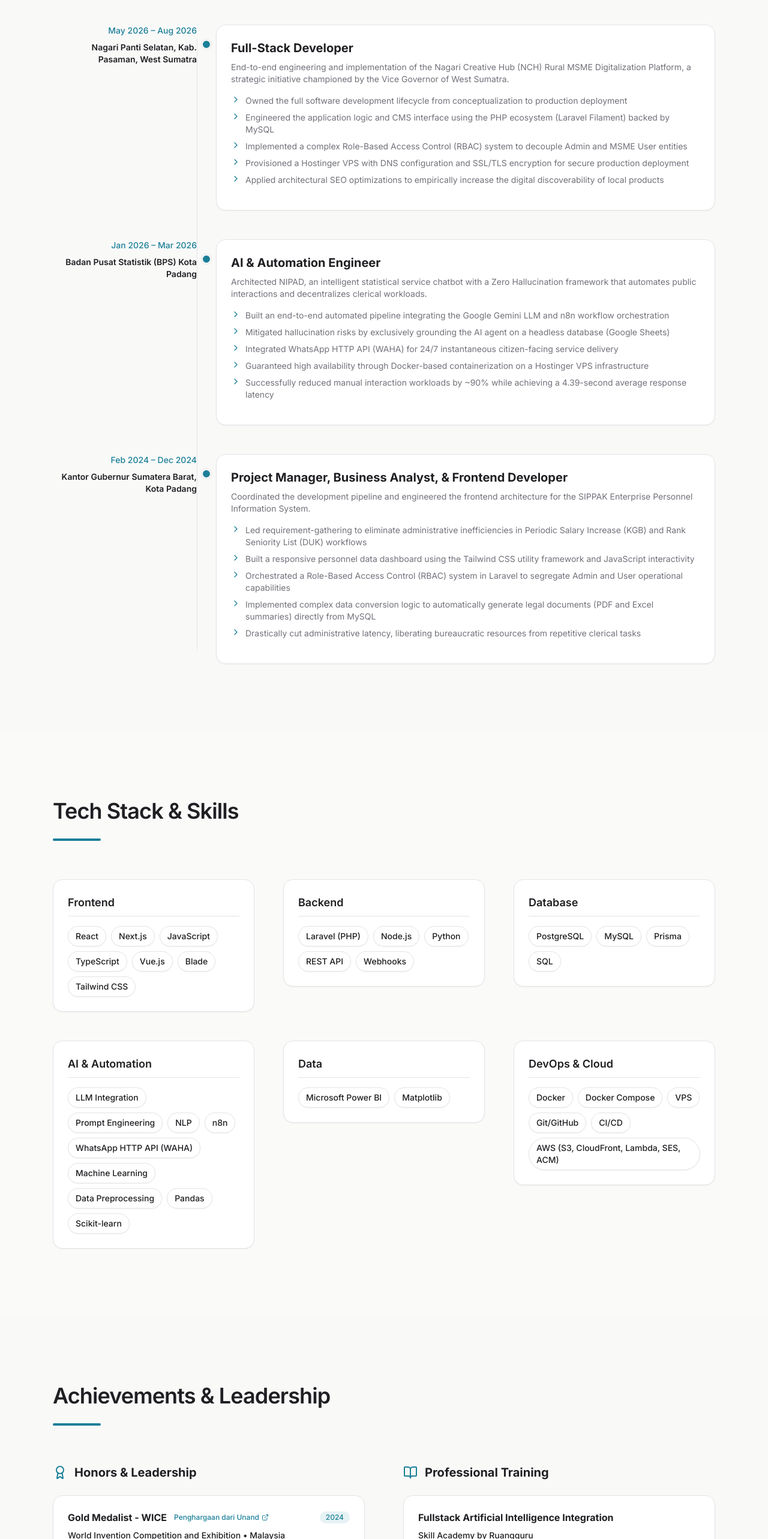
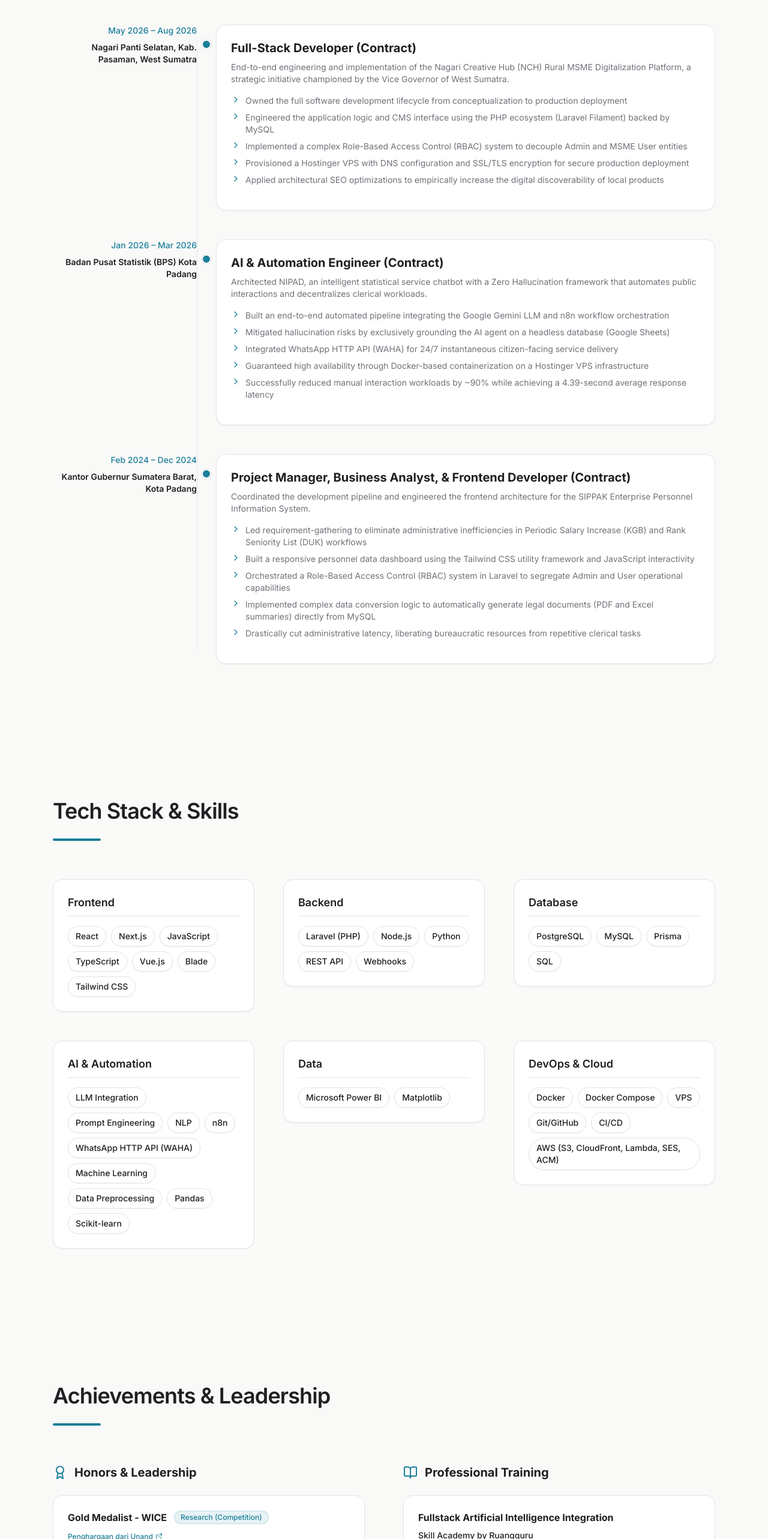
Before and after one commit to valusio/Porto-Poal, a Next.js app: page /cv.pdf in a window 1280 px wide. Shown: the part 3735-6301 px from the top of the page at 60% size. Built offline with nearby package versions, Linux system fonts and the light colour scheme; no server answers.

Commit message:
Update experience roles and award categories

```diff
--- a/data/en/awards.json
+++ b/data/en/awards.json
@@ -5,7 +5,7 @@
     "event": "World Invention Competition and Exhibition",
     "year": 2024,
     "location": "Malaysia",
-    "category": "Innovative Social Science",
+    "category": "Research (Competition)",
     "description": "Lead Full-Stack Developer of an innovative e-commerce web platform; architected and deployed a production-ready system; earned national representation at PIMNAS (Indonesian National Student Scientific Week).",
     "projectName": "[TODO: project name]",
     "link": "https://www.instagram.com/p/DAXli4pSREr/?igsi=MWNuaW01MjZqYWVyYg==",
@@ -17,7 +17,7 @@
     "event": "The 2nd World Health Competition",
     "year": 2025,
     "location": null,
-    "category": "AI Health Innovation",
+    "category": "Research (Competition)",
     "description": "Co-engineered Diabetica, an AI-powered health management application integrating predictive Machine Learning models for personalized, autonomous, data-driven health management.",
     "relatedProjectSlug": "diabetica",
     "link": "https://www.instagram.com/p/DN2MPGCYtDM/?igsi=MTFvM3lyNmd0Mmg3ZQ==",
--- a/data/en/experience.json
+++ b/data/en/experience.json
@@ -1,7 +1,7 @@
 [
   {
     "id": "exp-nch",
-    "role": "Full-Stack Developer",
+    "role": "Full-Stack Developer (Contract)",
     "organization": "Nagari Panti Selatan, Kab. Pasaman, West Sumatra",
     "startDate": "2026-05",
     "endDate": "2026-08",
@@ -18,7 +18,7 @@
   },
   {
     "id": "exp-bps",
-    "role": "AI & Automation Engineer",
+    "role": "AI & Automation Engineer (Contract)",
     "organization": "Badan Pusat Statistik (BPS) Kota Padang",
     "startDate": "2026-01",
     "endDate": "2026-03",
@@ -35,7 +35,7 @@
   },
   {
     "id": "exp-sippak",
-    "role": "Project Manager, Business Analyst, & Frontend Developer",
+    "role": "Project Manager, Business Analyst, & Frontend Developer (Contract)",
     "organization": "Kantor Gubernur Sumatera Barat, Kota Padang",
     "startDate": "2024-02",
     "endDate": "2024-12",
--- a/data/id/awards.json
+++ b/data/id/awards.json
@@ -5,7 +5,7 @@
     "event": "World Invention Competition and Exhibition",
     "year": 2024,
     "location": "Malaysia",
-    "category": "Inovasi Ilmu Sosial",
+    "category": "Research (Lomba)",
     "description": "Full-Stack Developer dari platform web e-commerce inovatif; mengarsiteki dan meluncurkan sistem siap produksi; mewakili tingkat nasional di PIMNAS (Pekan Ilmiah Mahasiswa Nasional).",
     "projectName": "[TODO: project name]",
     "link": "https://www.instagram.com/p/DAXli4pSREr/?igsi=MWNuaW01MjZqYWVyYg==",
@@ -17,7 +17,7 @@
     "event": "The 2nd World Health Competition",
     "year": 2025,
     "location": null,
-    "category": "Inovasi AI Kesehatan",
+    "category": "Research (Lomba)",
     "description": "Turut merekayasa Diabetica, aplikasi manajemen kesehatan berbasis AI yang mengintegrasikan model Machine Learning prediktif untuk manajemen kesehatan yang personal, otonom, dan berbasis data.",
     "relatedProjectSlug": "diabetica",
     "link": "https://www.instagram.com/p/DN2MPGCYtDM/?igsi=MTFvM3lyNmd0Mmg3ZQ==",
--- a/data/id/experience.json
+++ b/data/id/experience.json
@@ -1,7 +1,7 @@
 [
   {
     "id": "exp-nch",
-    "role": "Full-Stack Developer",
+    "role": "Full-Stack Developer (Kontrak)",
     "organization": "Nagari Panti Selatan, Kab. Pasaman, Sumatera Barat",
     "startDate": "2026-05",
     "endDate": "2026-08",
@@ -18,7 +18,7 @@
   },
   {
     "id": "exp-bps",
-    "role": "AI & Automation Engineer",
+    "role": "AI & Automation Engineer (Kontrak)",
     "organization": "Badan Pusat Statistik (BPS) Kota Padang",
     "startDate": "2026-01",
     "endDate": "2026-03",
@@ -35,7 +35,7 @@
   },
   {
     "id": "exp-sippak",
-    "role": "Project Manager, Business Analyst, & Frontend Developer",
+    "role": "Project Manager, Business Analyst, & Frontend Developer (Kontrak)",
     "organization": "Kantor Gubernur Sumatera Barat, Kota Padang",
     "startDate": "2024-02",
     "endDate": "2024-12",
--- a/src/components/sections/Achievements.tsx
+++ b/src/components/sections/Achievements.tsx
@@ -32,6 +32,9 @@ export function Achievements({ lang }: { lang: Locale }) {
                     <div className="mb-2 flex flex-wrap items-center justify-between gap-2">
                       <div className="flex items-center flex-wrap gap-3">
                         <h4 className="font-bold text-foreground">{award.title}</h4>
+                        <span className="rounded-full bg-accent/10 border border-accent/20 px-2.5 py-0.5 text-xs font-medium text-accent">
+                          {award.category}
+                        </span>
                         {award.link && (
                           <a href={award.link} target="_blank" rel="noopener noreferrer" className="inline-flex items-center text-xs font-medium text-accent hover:underline">
                             Penghargaan dari Unand
```
